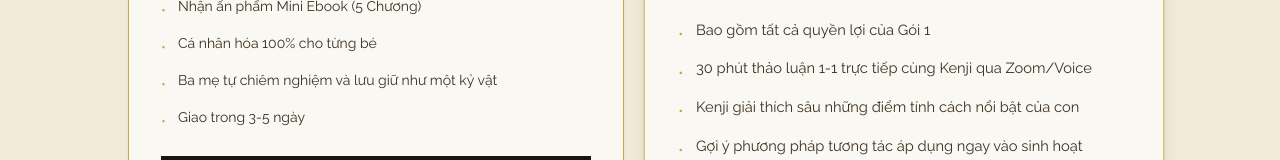
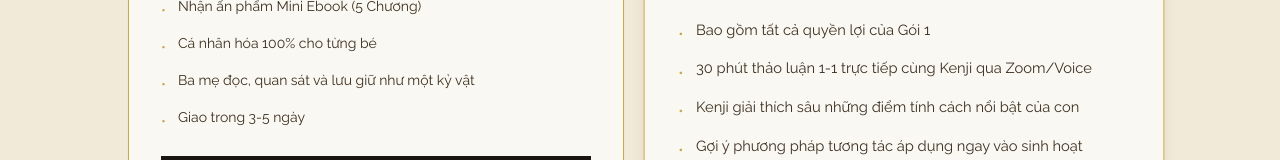
Before and after one commit to kenjiphambht-svg/coachkenjipham-web, a Next.js app: page / in a window 1280 px wide. Shown: the part 6785-6945 px from the top of the page. Built offline with nearby package versions, Linux system fonts and the light colour scheme.

Commit message:
Edit /src/pages/index.tsx

```diff
--- a/src/pages/index.tsx
+++ b/src/pages/index.tsx
@@ -577,7 +577,7 @@ export default function Home() {
                   {[
                     "Nhận ấn phẩm Mini Ebook (5 Chương)",
                     "Cá nhân hóa 100% cho từng bé",
-                    "Ba mẹ tự chiêm nghiệm và lưu giữ như một kỷ vật",
+                    "Ba mẹ đọc, quan sát và lưu giữ như một kỷ vật",
                     "Giao trong 3-5 ngày",
                   ].map((item, index) => (
                     <li key={index} className="flex gap-3 text-[14px]">
```
